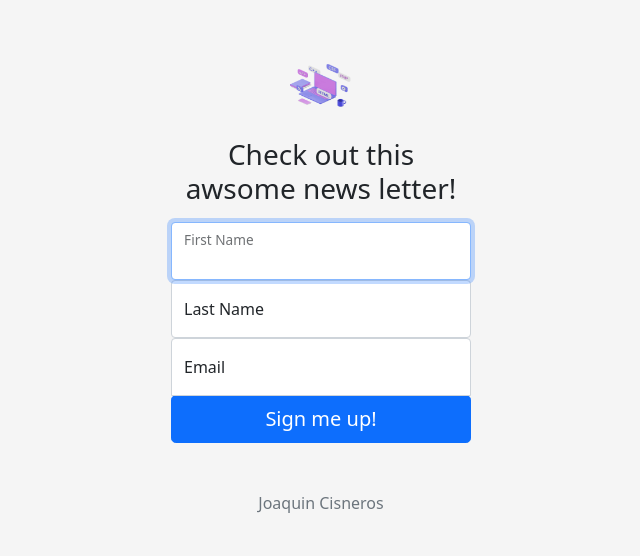
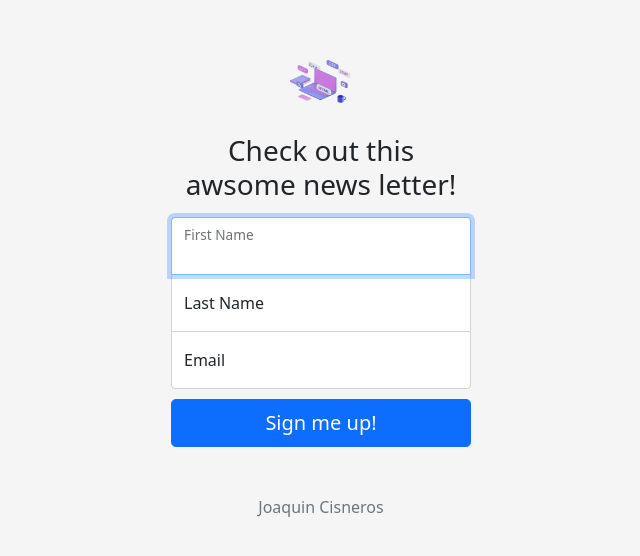
Before and after one commit to Schorcher5/NewsLetter-Signup, a website: page signup.html in a window 1280 px wide. Shown: the part 106-662 px from the top of the page, without its empty margins (319-959 px from the left). Drawn offline with nearby package versions, Linux system fonts and the light colour scheme.

Commit message:
Finished signup and css, set up post method and deleted request package

```diff
--- a/package.json
+++ b/package.json
@@ -13,7 +13,6 @@
   "author": "Joaquin Cisneros",
   "license": "ISC",
   "dependencies": {
-    "express": "^4.17.3",
-    "request": "^2.88.2"
+    "express": "^4.17.3"
   }
 }
--- a/signup.html
+++ b/signup.html
@@ -37,21 +37,21 @@
 
 <body class="text-center">
 
-  <main class="form-signin">
-    <form>
+  <main class="form-signin" >
+    <form method="POST" action="/">
       <img class="mb-4" src="image/html-giphy.gif" alt="" width="72" height="57">
       <h1 class="h3 mb-3 fw-normal">Check out this awsome news letter!</h1>
 
       <div class="form-floating">
-        <input type="text" class="form-control" id="firstName"  placeholder="First Name" required autofocus>
+        <input type="text" class="form-control top" name="firstName"  placeholder="First Name" required autofocus>
         <label for="firstName">First Name</label>
       </div>
       <div class="form-floating">
-        <input type="text" class="form-control" id="lastName" placeholder="Last Name" required>
+        <input type="text" class="form-control middle" name="lastName" placeholder="Last Name" required>
         <label for="lastName">Last Name</label>
       </div>
       <div class="form-floating">
-        <input type="email" class="form-control" id="email" placeholder="Email" required>
+        <input type="email" class="form-control bottom" name="email" placeholder="Email" required>
         <label for="email">Email</label>
       </div>
 
--- a/styles.css
+++ b/styles.css
@@ -26,13 +26,18 @@ body {
   z-index: 2;
 }
 
-.form-signin input[type="email"] {
+.top {
   margin-bottom: -1px;
   border-bottom-right-radius: 0;
   border-bottom-left-radius: 0;
 }
 
-.form-signin input[type="password"] {
+.middle{
+  border-radius: 0;
+  margin-bottom: -1px;
+}
+
+.bottom {
   margin-bottom: 10px;
   border-top-left-radius: 0;
   border-top-right-radius: 0;
```
Also changed, not shown: app.js (+13 -1 lines), 1 other file.
